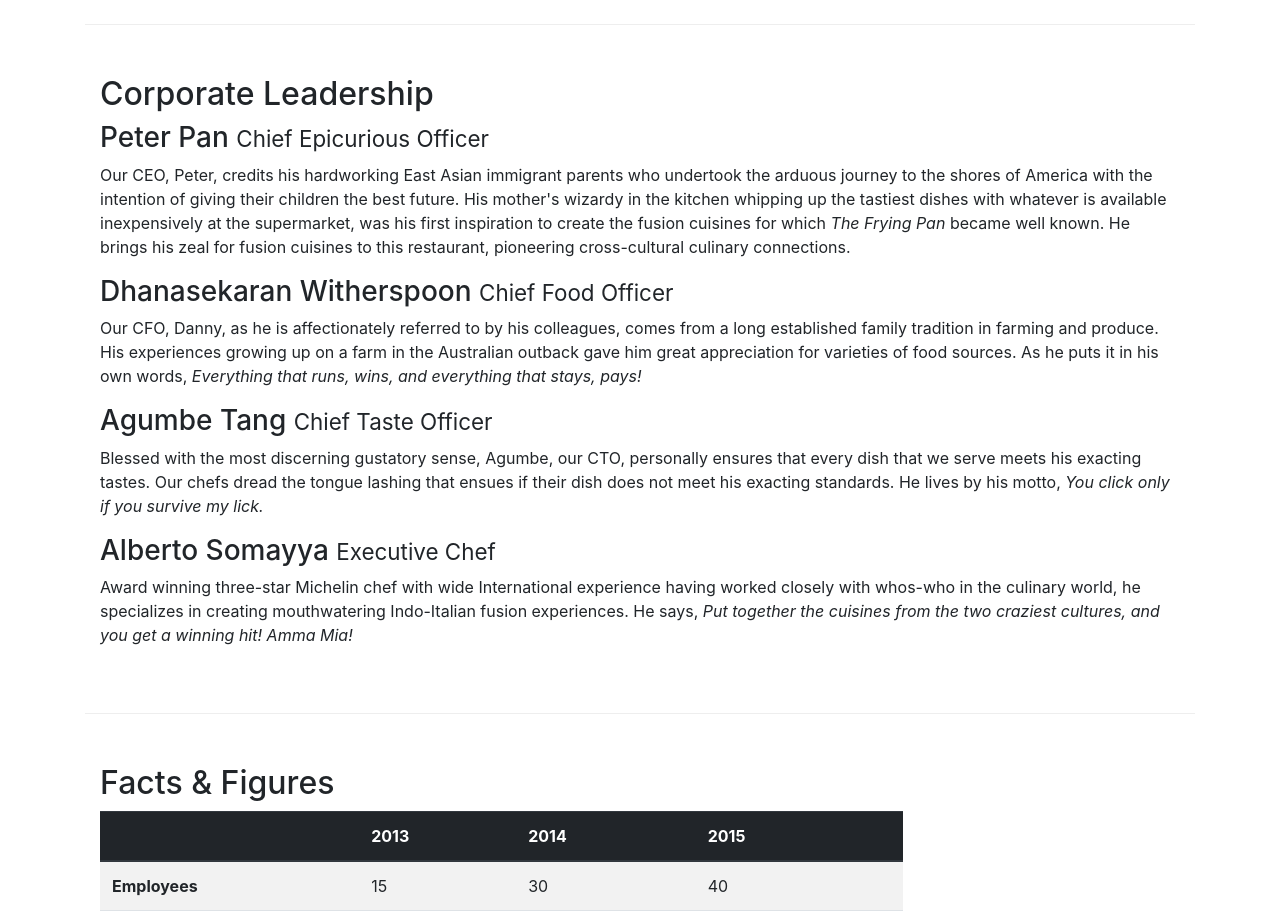
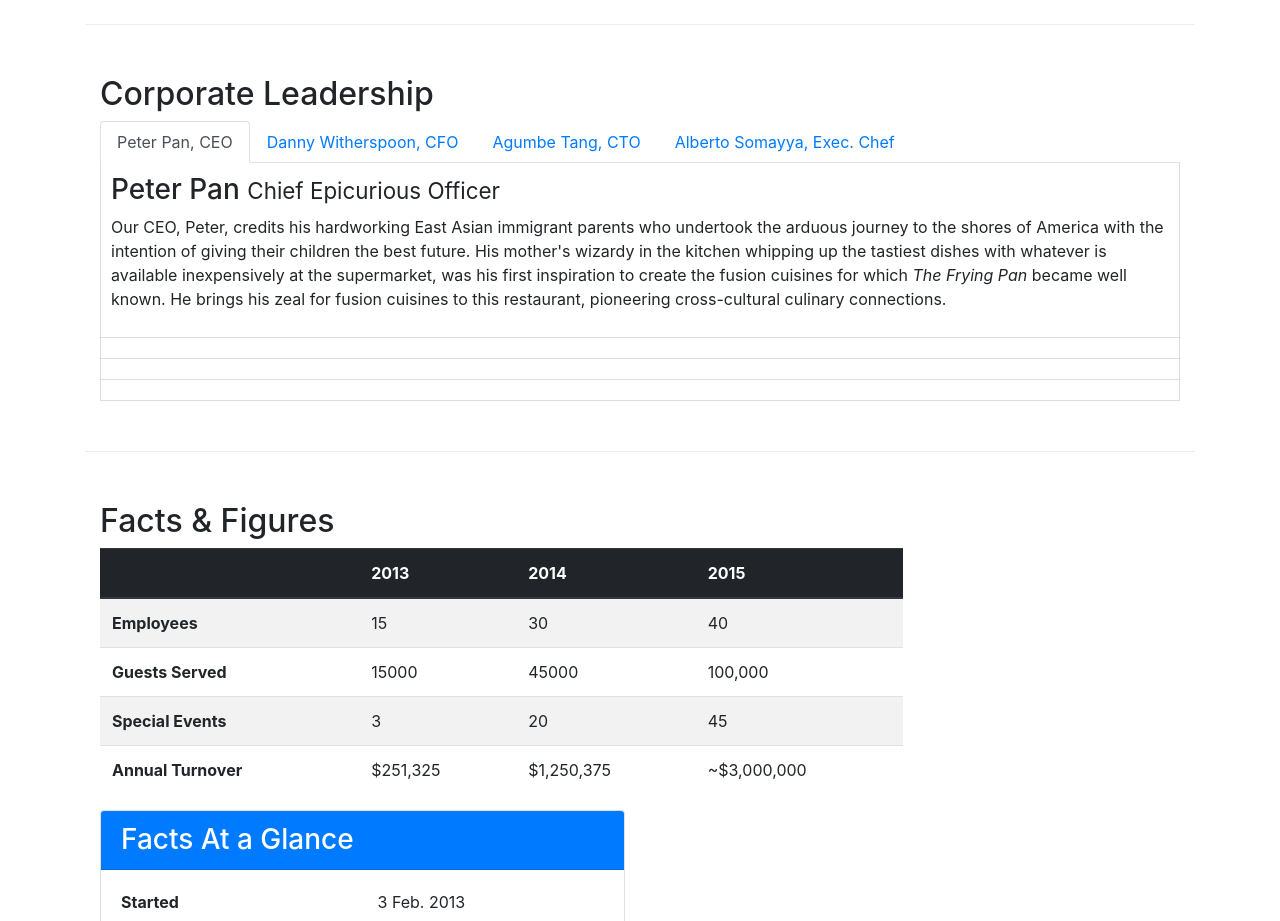
Before and after one commit to DenverEllis/conFusion, a website: page aboutus.html in a window 1280 px wide. Shown: the part 840-1761 px from the top of the page. Drawn offline with nearby package versions, Linux system fonts and the light colour scheme.

Commit message:
Tabs from Guide 12

```diff
--- a/aboutus.html
+++ b/aboutus.html
@@ -87,14 +87,48 @@
         <div class="row row-content">
             <div class="col col-sm col-md">
                 <h2>Corporate Leadership</h2>
+                <ul class="nav nav-tabs">
+                    <li class="nav-item">
+                        <a class="nav-link active" href="#peter"role="tab" data-toggle="tab">Peter Pan, CEO</a>
+                    </li>
+                    <li class="nav-item">
+                        <a class="nav-link" href="#danny" role="tab"data-toggle="tab">Danny Witherspoon, CFO</a>
+                    </li>
+                    <li class="nav-item">
+                        <a class="nav-link" href="#agumbe"role="tab"data-toggle="tab">Agumbe Tang, CTO</a>
+                    </li>
+                    <li class="nav-item">
+                        <a class="nav-link" href="#alberto" role="tab"data-toggle="tab">Alberto Somayya, Exec. Chef</a>
+                    </li>
+                </ul>
+
+                <div class="tab-content">
+                    <div role="tabpanel" class="tab-pane fade show active" id="peter">
                         <h3>Peter Pan <small>Chief Epicurious Officer</small></h3>
                         <p class="d-none d-sm-block">Our CEO, Peter, credits his hardworking East Asian immigrant parents who undertook the arduous journey to the shores of America with the intention of giving their children the best future. His mother's wizardy in the kitchen whipping up the tastiest dishes with whatever is available inexpensively at the supermarket, was his first inspiration to create the fusion cuisines for which <em>The Frying Pan</em> became well known. He brings his zeal for fusion cuisines to this restaurant, pioneering cross-cultural culinary connections.</p>
+                    </div>
+                </div>
+
+                <div class="tab-content">
+                    <div role="tabpanel" class="tab-pane hide fade" id="danny">
                         <h3>Dhanasekaran Witherspoon <small>Chief Food Officer</small></h3>
                         <p class="d-none d-sm-block">Our CFO, Danny, as he is affectionately referred to by his colleagues, comes from a long established family tradition in farming and produce. His experiences growing up on a farm in the Australian outback gave him great appreciation for varieties of food sources. As he puts it in his own words, <em>Everything that runs, wins, and everything that stays, pays!</em></p>
+                    </div>
+                </div>
+
+                <div class="tab-content">
+                    <div role="tabpanel" class="tab-pane hide fade" id="agumbe">
                         <h3>Agumbe Tang <small>Chief Taste Officer</small></h3>
                         <p class="d-none d-sm-block">Blessed with the most discerning gustatory sense, Agumbe, our CTO, personally ensures that every dish that we serve meets his exacting tastes. Our chefs dread the tongue lashing that ensues if their dish does not meet his exacting standards. He lives by his motto, <em>You click only if you survive my lick.</em></p>
+                    </div>
+                </div>
+
+                <div class="tab-content">
+                    <div role="tabpanel" class="tab-pane hide fade" id="alberto">
                         <h3>Alberto Somayya <small>Executive Chef</small></h3>
                         <p class="d-none d-sm-block">Award winning three-star Michelin chef with wide International experience having worked closely with whos-who in the culinary world, he specializes in creating mouthwatering Indo-Italian fusion experiences. He says, <em>Put together the cuisines from the two craziest cultures, and you get a winning hit! Amma Mia!</em></p>
+                    </div>
+                </div>
             </div>
        </div>
 
--- a/css/styles.css
+++ b/css/styles.css
@@ -41,3 +41,10 @@ body {
 .table-reserve-card .card-header{
     background-color: #fdc12f;
 }
+
+.tab-content {
+    border-left: 1px solid #dddddd;
+    border-right: 1px solid #dddddd;
+    border-bottom: 1px solid #dddddd;
+    padding: 10px;
+}
```
Lines whose indentation alone changed are shown as unchanged.
